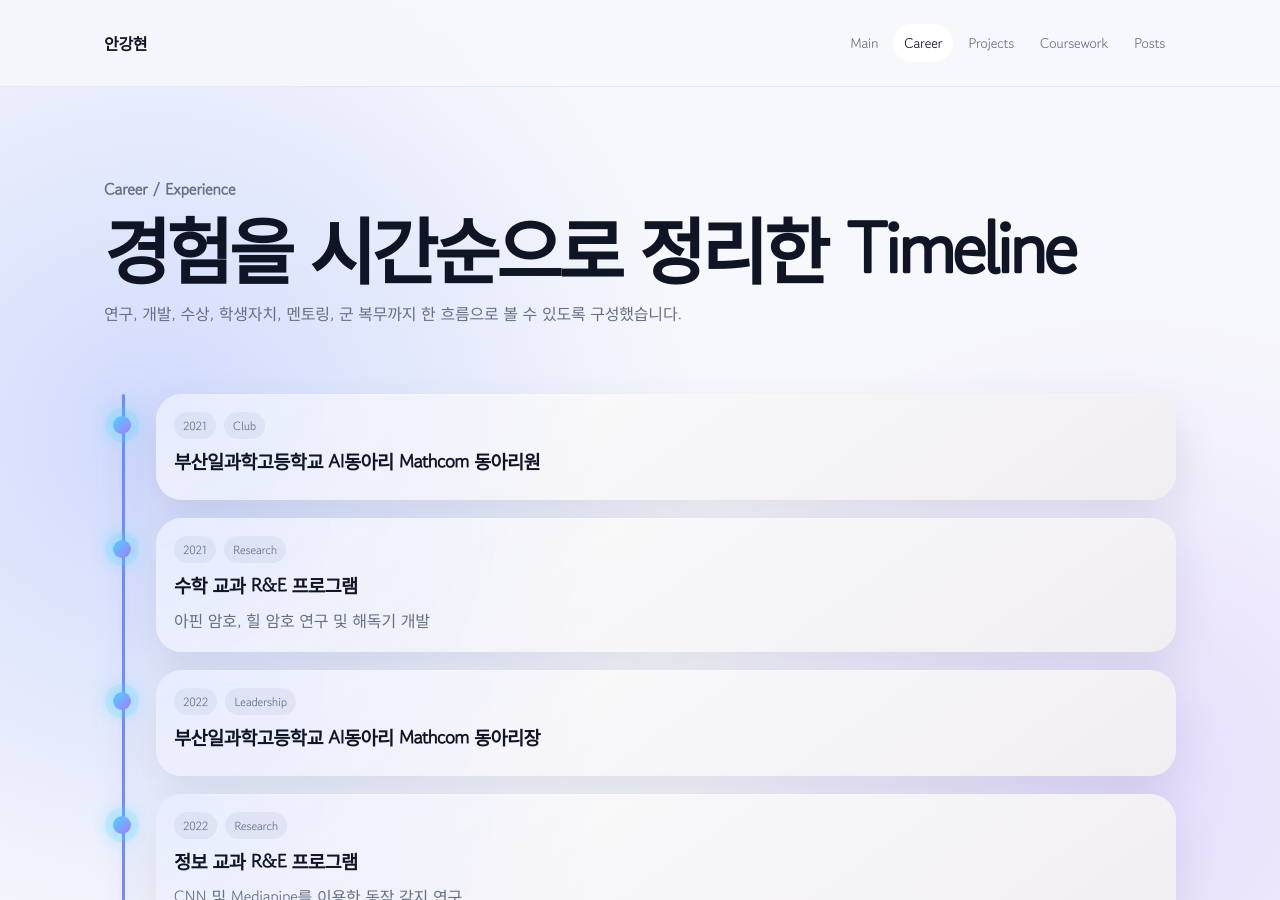
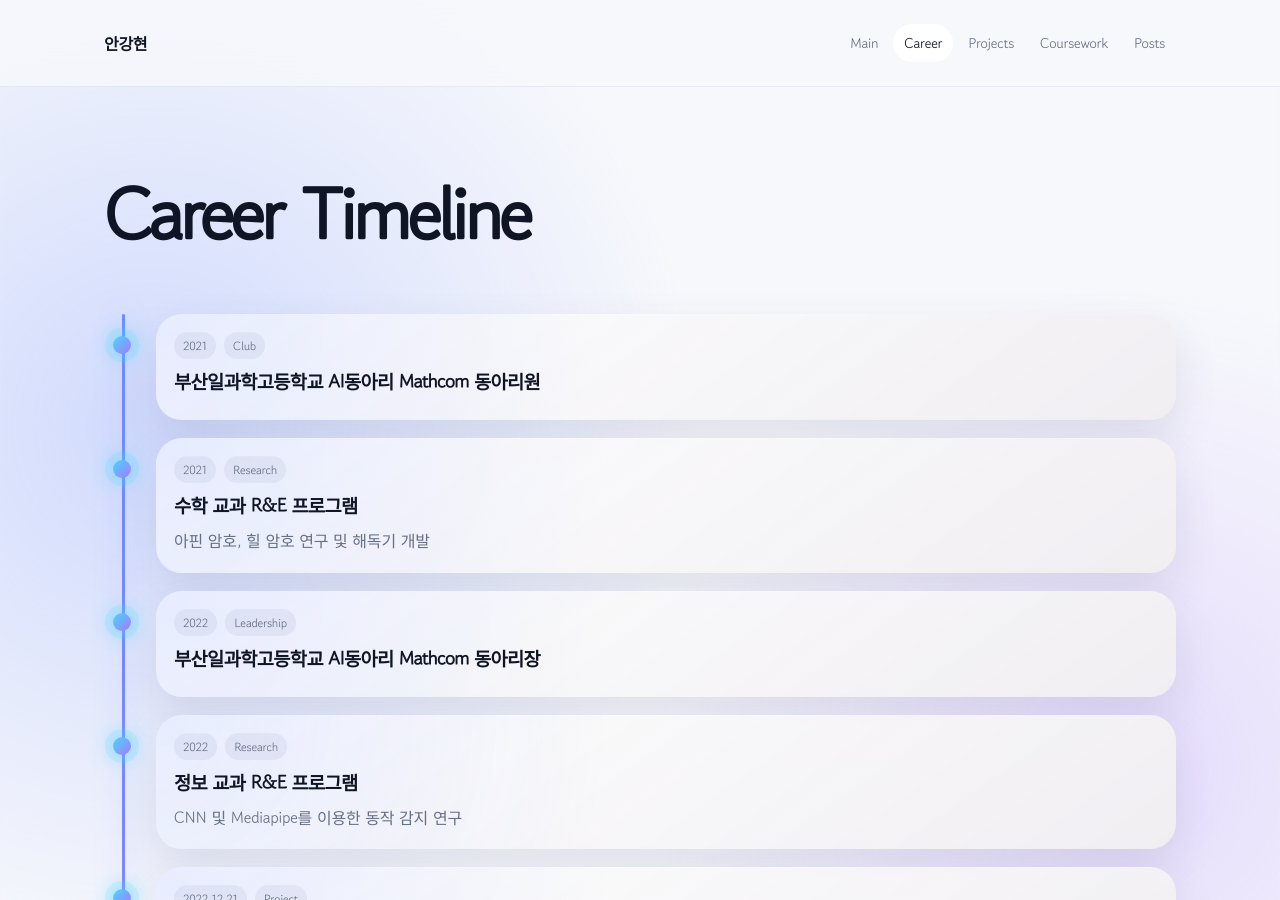
Before and after one commit to gimon0330/gimon0330.github.io, a Jekyll site: the page built from career.html, in a window 1280 px wide and 900 px high. Built offline with Jekyll 4.4.1, drawn with Linux system fonts in a browser that asks for light colours; some web fonts are replaced.

Commit message:
Simplify career page hero title

```diff
--- a/career.html
+++ b/career.html
@@ -9,13 +9,14 @@ layout: null
   <title>Career · 안강현</title>
   <meta name="description" content="안강현의 경력, 수상, 프로젝트, 활동 타임라인" />
   <link rel="stylesheet" href="{{ '/assets/site.css' | relative_url }}" />
+  <link rel="stylesheet" href="{{ '/assets/font.css' | relative_url }}" />
   <script defer src="{{ '/assets/main.js' | relative_url }}"></script>
 </head>
 <body>
   <div class="page-transition" aria-hidden="true"></div>
   <header class="nav-wrap"><div class="container nav"><a class="brand" data-transition-link href="{{ '/' | relative_url }}">안강현</a><nav class="links" aria-label="주요 메뉴"><a data-transition-link href="{{ '/' | relative_url }}">Main</a><a href="{{ '/career.html' | relative_url }}" aria-current="page">Career</a><a data-transition-link href="{{ '/projects.html' | relative_url }}">Projects</a><a data-transition-link href="{{ '/coursework.html' | relative_url }}">Coursework</a><a href="{{ '/posts/' | relative_url }}">Posts</a></nav></div></header>
   <main class="container page-main">
-    <section class="page-hero reveal"><p class="eyebrow">Career / Experience</p><h1>경험을 시간순으로 정리한 Timeline</h1><p>연구, 개발, 수상, 학생자치, 멘토링, 군 복무까지 한 흐름으로 볼 수 있도록 구성했습니다.</p></section>
+    <section class="page-hero reveal"><h1>Career Timeline</h1></section>
     <section id="career-timeline" class="timeline" aria-label="경력 타임라인"></section>
   </main>
   <footer class="footer"><div class="container foot-flex"><span>© <span id="year"></span> 안강현</span><nav class="foot-links"><a data-transition-link href="{{ '/' | relative_url }}">Main</a><span>·</span><a data-transition-link href="{{ '/projects.html' | relative_url }}">Projects</a></nav></div></footer>
```
